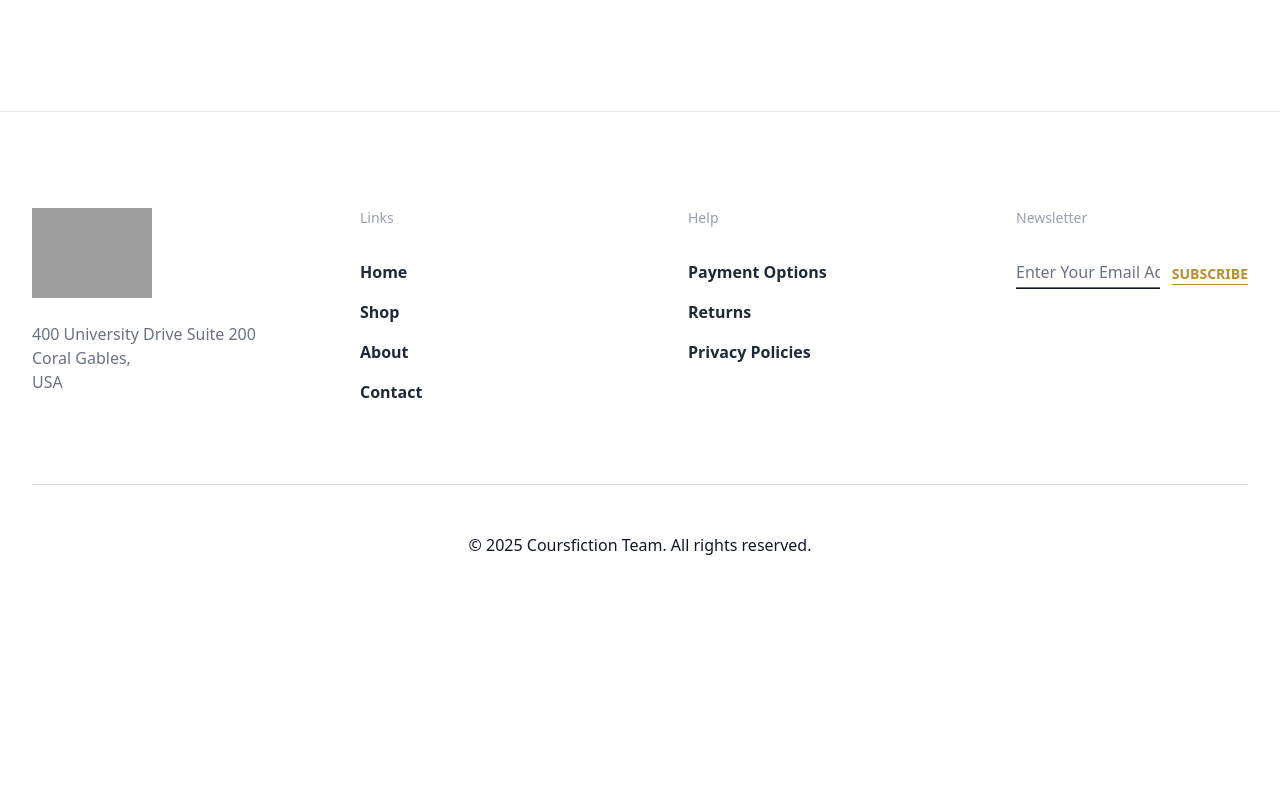
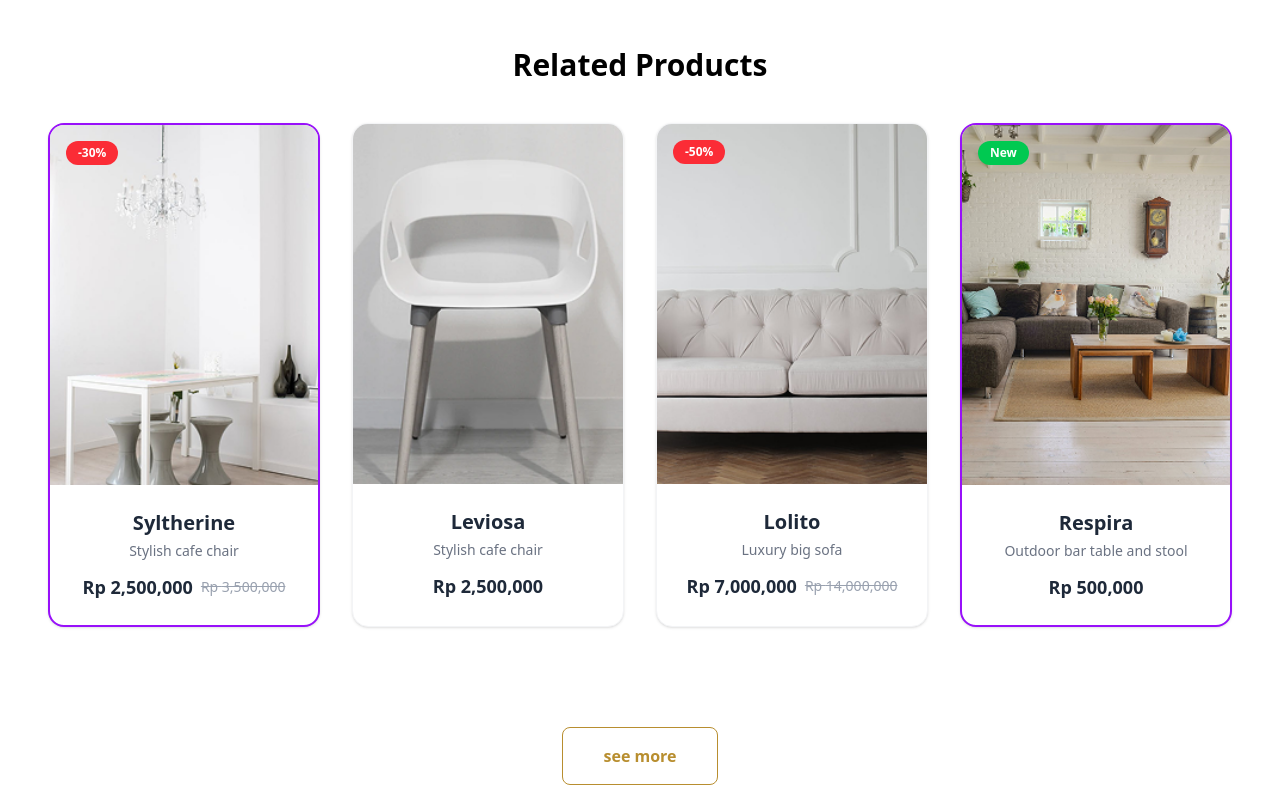
Before and after one commit to aayasIbrahim/Furniro, a Next.js app: page /products/1 in a window 1280 px wide. Shown: the part 1280-2080 px from the top of the page. Before the commit the page ends 1885 px from the top, so only its background shows below. Built offline with nearby package versions, Linux system fonts and the light colour scheme; grey boxes are pictures that could not be loaded.

Commit message:
Relatedproduct Complete

```diff
--- a/src/app/products/[id]/page.tsx
+++ b/src/app/products/[id]/page.tsx
@@ -2,6 +2,7 @@
 import React from "react";
 import Image from "next/image";
 import ProductDetail from "@/components/products/ProductsDetails";
+import RelatedProduct from "@/components/products/RelatedProduct";
 
 const products = [
   {
@@ -191,6 +192,7 @@ const ProductPage = ({ params }: Props) => {
         </div>
       </div>
       <ProductDetail />
+      <RelatedProduct/>
     </div>
   );
 };
--- /dev/null
+++ b/src/components/products/RelatedProduct.tsx
@@ -0,0 +1,65 @@
+import React from "react";
+import ProductCard from "../ul/ProductCard";
+import Button from "../ul/Button";
+
+function RelatedProduct() {
+  const products = [
+    {
+      id: 1,
+      name: "Syltherine",
+      description: "Stylish cafe chair",
+      price: 2500000,
+      oldPrice: 3500000,
+      imageUrl: "/Products/image 1.png",
+      badge: "-30%",
+      isFeatured: true,
+    },
+    {
+      id: 2,
+      name: "Leviosa",
+      description: "Stylish cafe chair",
+      price: 2500000,
+      imageUrl: "/Products/image 2.png",
+    },
+    {
+      id: 3,
+      name: "Lolito",
+      description: "Luxury big sofa",
+      price: 7000000,
+      oldPrice: 14000000,
+      imageUrl: "/Products/image 3.png",
+      badge: "-50%",
+    },
+    {
+      id: 4,
+      name: "Respira",
+      description: "Outdoor bar table and stool",
+      price: 500000,
+      imageUrl: "/Products/image 4.png",
+      badge: "New",
+      isFeatured: true,
+    },
+  ];
+
+  return (
+    <section className="py-16 ">
+      <div className="container mx-auto px-6">
+        <h1 className="text-3xl font-semibold text-center mb-10">
+          Related Products
+        </h1>
+
+        {/* Product Grid */}
+        <div className="grid grid-cols-1 sm:grid-cols-2 md:grid-cols-3 xl:grid-cols-4 gap-8">
+          {products.map((product) => (
+            <ProductCard key={product.id} product={product} />
+          ))}
+        </div>
+        <div className="text-center mt-[100px]">
+          <Button text="see more" />
+        </div>
+      </div>
+    </section>
+  );
+}
+
+export default RelatedProduct;
```
